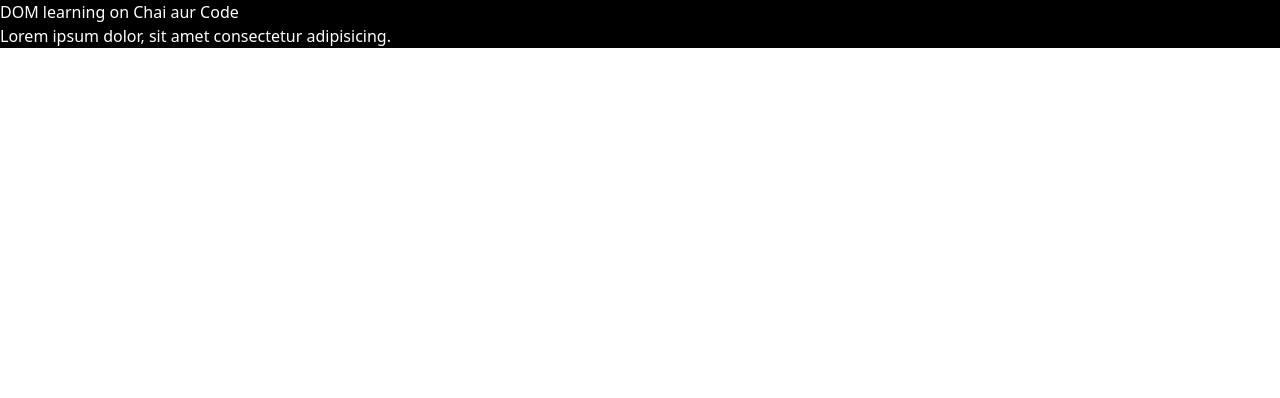
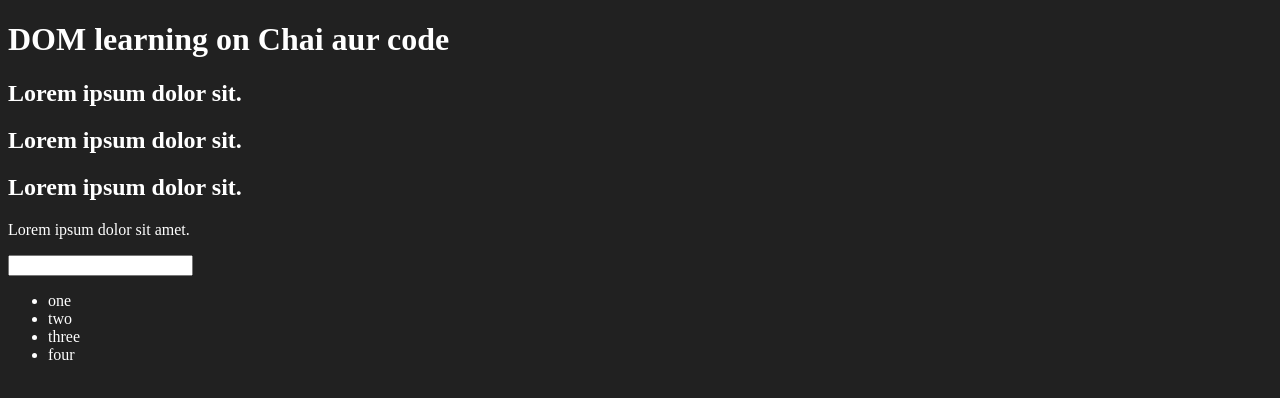
Before and after one commit to Aniketpatra007/JS, a plain HTML site: page 06_dom/one.html in a window 1280 px wide. Drawn offline with nearby package versions, Linux system fonts and the light colour scheme.

Commit message:
dom selectors

```diff
--- a/06_dom/one.html
+++ b/06_dom/one.html
@@ -1,15 +1,34 @@
 <!DOCTYPE html>
 <html lang="en">
-<head>
-  <meta charset="UTF-8">
-  <meta name="viewport" content="width=device-width, initial-scale=1.0">
-  <script src="https://unpkg.com/@tailwindcss/browser@4"></script>
-  <title>DOM learning</title>
-</head>
-<body>
-  <div class = "bg-black text-white">
-    <h1 class = "heading">DOM learning on Chai aur Code</h1>
-    <p>Lorem ipsum dolor, sit amet consectetur adipisicing.</p>
-  </div>
-</body>
+  <head>
+    <meta charset="UTF-8" />
+
+    <title>DOM learning</title>
+    <style>
+      .bg-black {
+        background-color: #212121;
+        color: #fff;
+      }
+    </style>
+  </head>
+  <body class="bg-black">
+    <div>
+      <h1 id="title" class="heading">
+        DOM learning on Chai aur code
+        <span style="display: none">test text</span>
+      </h1>
+      <h2>Lorem ipsum dolor sit.</h2>
+      <h2>Lorem ipsum dolor sit.</h2>
+      <h2>Lorem ipsum dolor sit.</h2>
+      <p>Lorem ipsum dolor sit amet.</p>
+      <input type="password" name="" id="" />
+
+      <ul>
+        <li class="list-item">one</li>
+        <li class="list-item">two</li>
+        <li class="list-item">three</li>
+        <li class="list-item">four</li>
+      </ul>
+    </div>
+  </body>
 </html>
```
